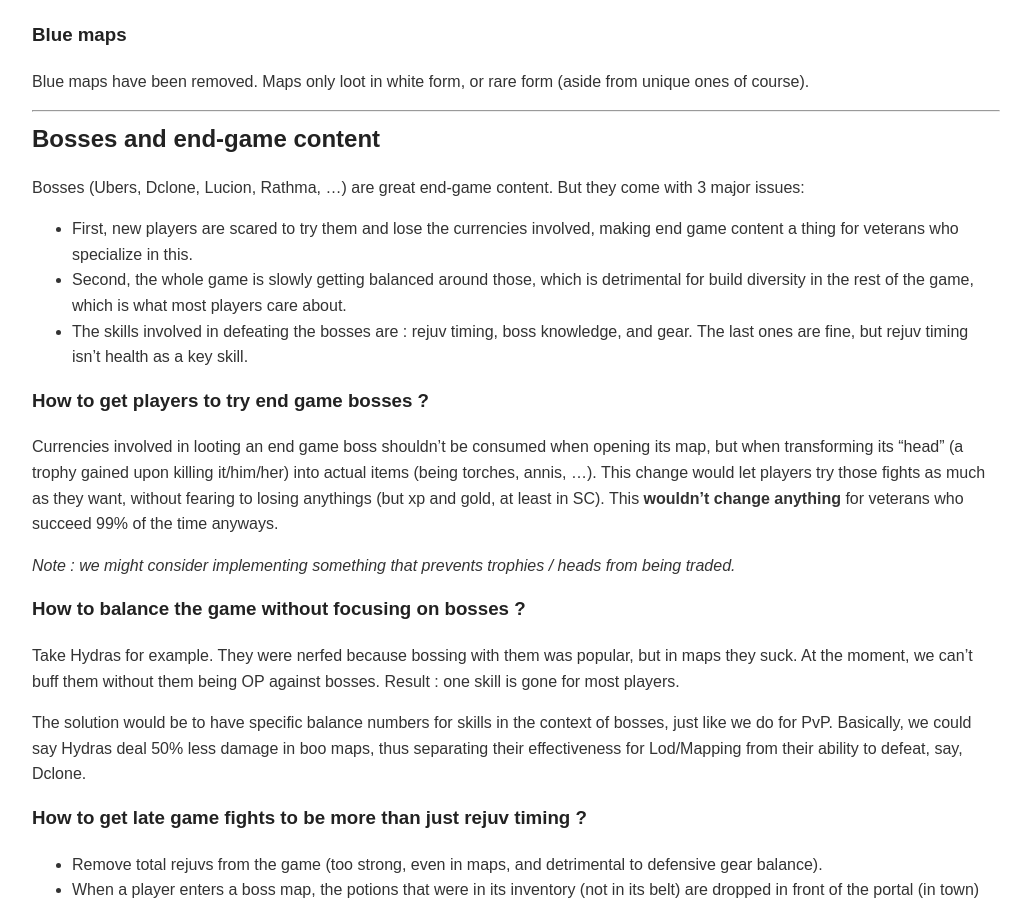
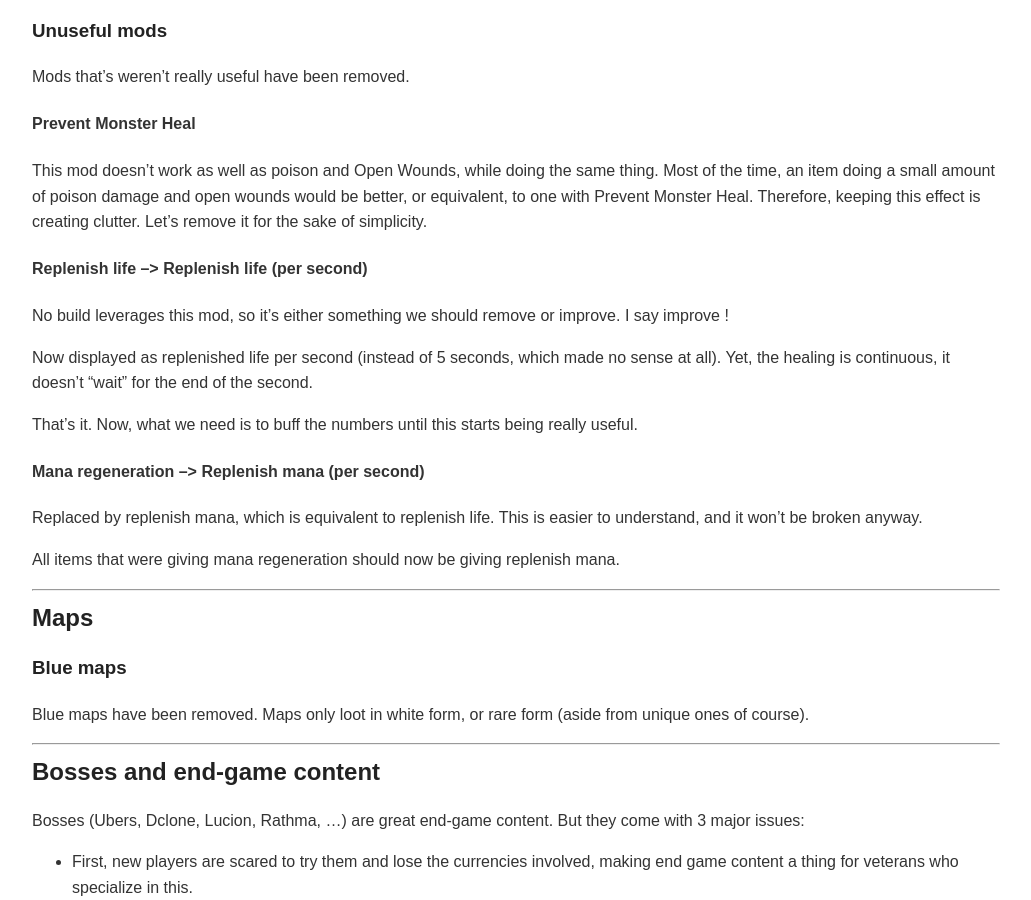
Before and after one commit to zagd3m/patchnotes, a Jekyll site: the page built from docs/full-notes.md, in a window 1280 px wide and 900 px high, scrolled down 16139 px. Shown: the whole window, without its empty margins (124-1155 px from the left). Built offline with Jekyll 4.4.1, drawn with Linux system fonts in a browser that asks for light colours; some of the changed text lies outside the part shown.

Commit message:
Prayer and replanish life/mana.

```diff
--- a/docs/_includes/patch-sections/classes_paladin.md
+++ b/docs/_includes/patch-sections/classes_paladin.md
@@ -1,6 +1,19 @@
 ## Paladin
 
 ### Skills
+
+#### Prayer
+
+Now grants **magic damage reduced by** and **physical damage reduced by** to the user (not to the party).
+
+Rough values would be like :
+
+- Level 1 : 1
+- Level 20 : 10
+- Level 40 : 20
+- Level 60 : 30
+
+This would make Prayer more appealing as a defensive aura, and would encourage Paladin to try builds leveraging flat pdr/mdr.
 
 #### Concentration
 
--- a/docs/_includes/patch-sections/systems_simplifying.md
+++ b/docs/_includes/patch-sections/systems_simplifying.md
@@ -79,3 +79,17 @@
 #### Prevent Monster Heal
 
 This mod doesn't work as well as poison and Open Wounds, while doing the same thing. Most of the time, an item doing a small amount of poison damage and open wounds would be better, or equivalent, to one with Prevent Monster Heal. Therefore, keeping this effect is creating clutter. Let's remove it for the sake of simplicity.
+
+#### Replenish life --> Replenish life (per second)
+
+No build leverages this mod, so it's either something we should remove or improve. I say improve !
+
+Now displayed as replenished life per second (instead of 5 seconds, which made no sense at all). Yet, the healing is continuous, it doesn't "wait" for the end of the second.
+
+That's it. Now, what we need is to buff the numbers until this starts being really useful.
+
+#### Mana regeneration --> Replenish mana (per second)
+
+Replaced by replenish mana, which is equivalent to replenish life. This is easier to understand, and it won't be broken anyway.
+
+All items that were giving mana regeneration should now be giving replenish mana.
```
